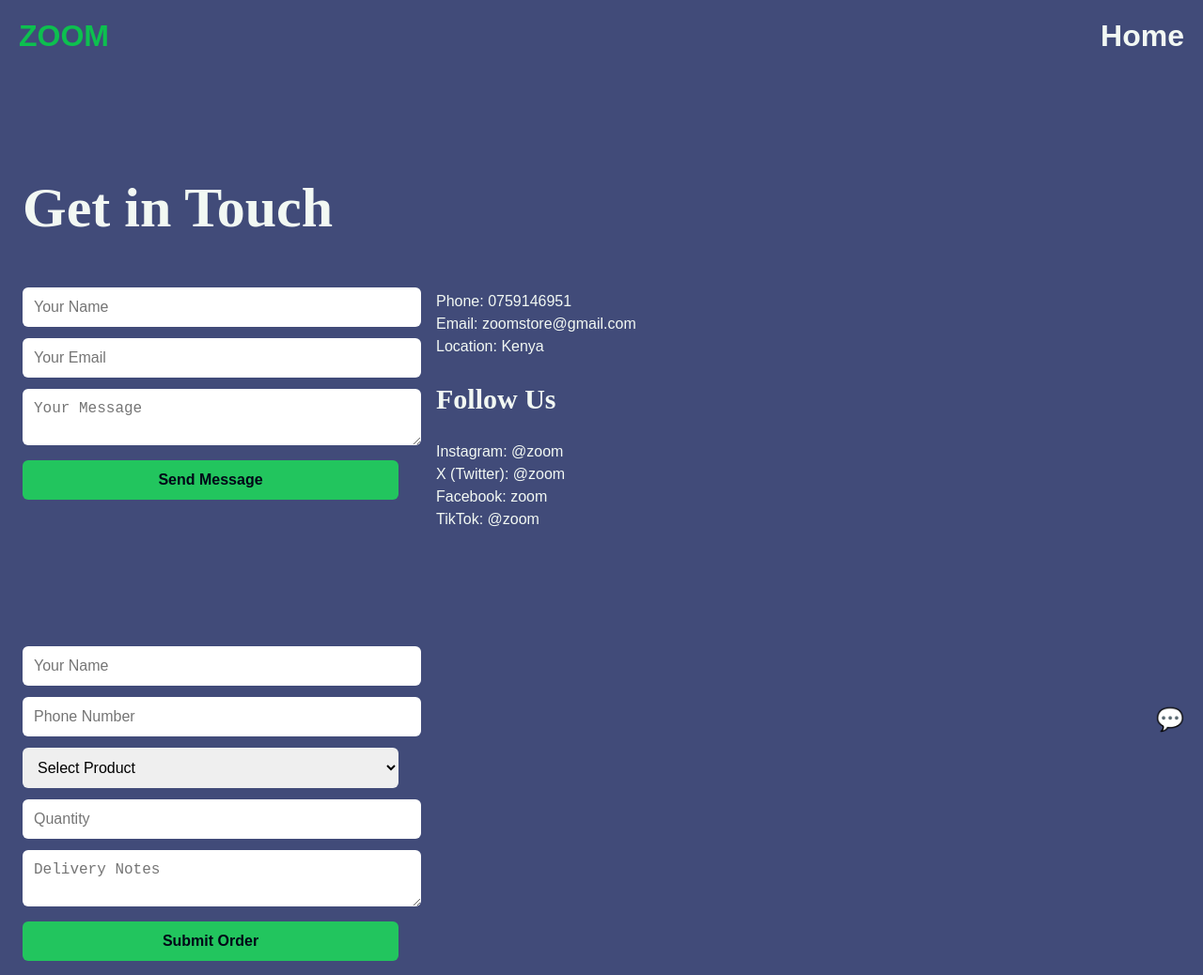
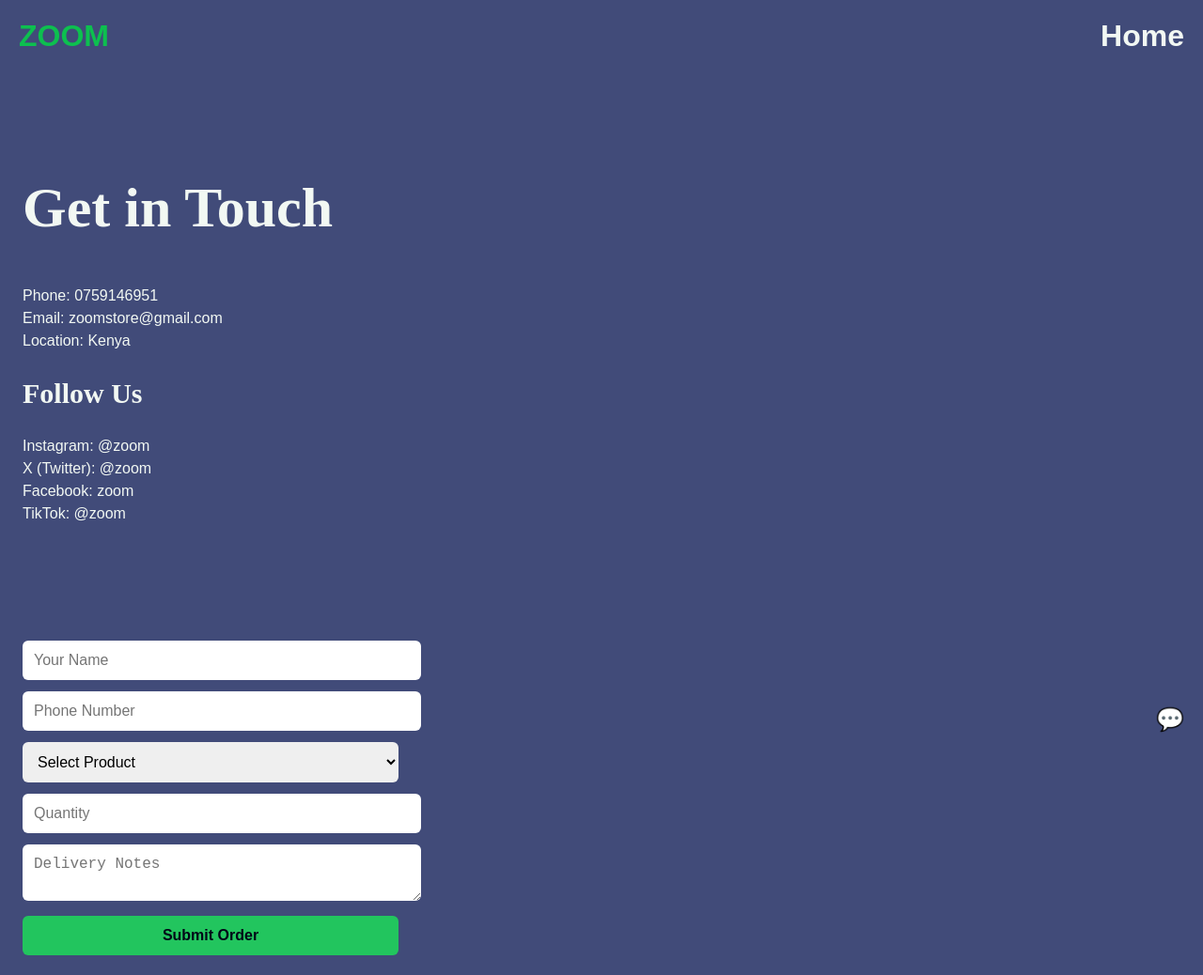
Before and after one commit to kevinmwamburi6-MCH33/ZOOM-WEBSITE, a website: page contact.html in a window 1280 px wide. Shown: the top 1038 px of the page at 94% size. Drawn offline with Linux system fonts and the light colour scheme.

Commit message:
Add files via upload

```diff
--- a/contact.html
+++ b/contact.html
@@ -110,13 +110,6 @@
     Get in Touch
   </h2>
 
-  <div class="contact-container">
-    <form onsubmit="submitMessage(event)">
-      <input type="text" placeholder="Your Name" required>
-      <input type="email" placeholder="Your Email" required>
-      <textarea placeholder="Your Message" required></textarea>
-      <button type="submit">Send Message</button>
-    </form>
 
     <div class="contact-info">
       <p>Phone: 0759146951</p>
```
